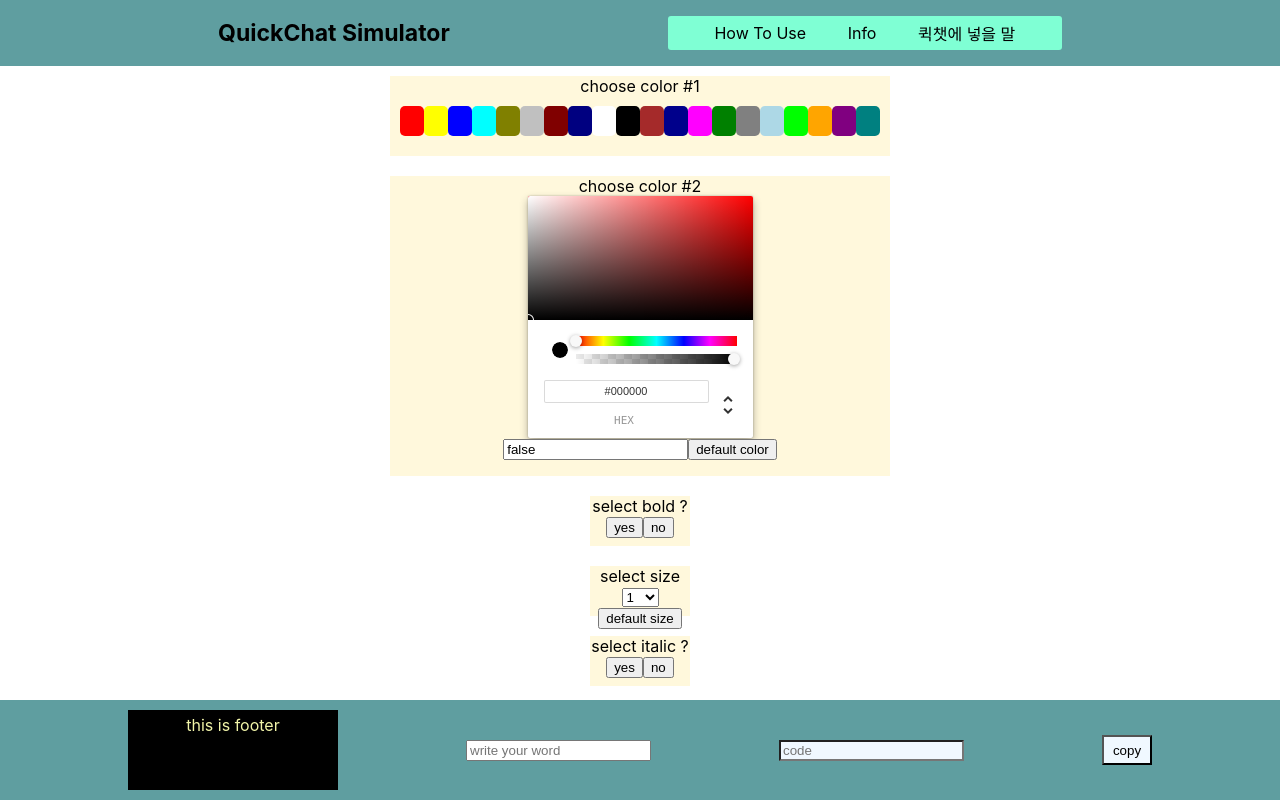
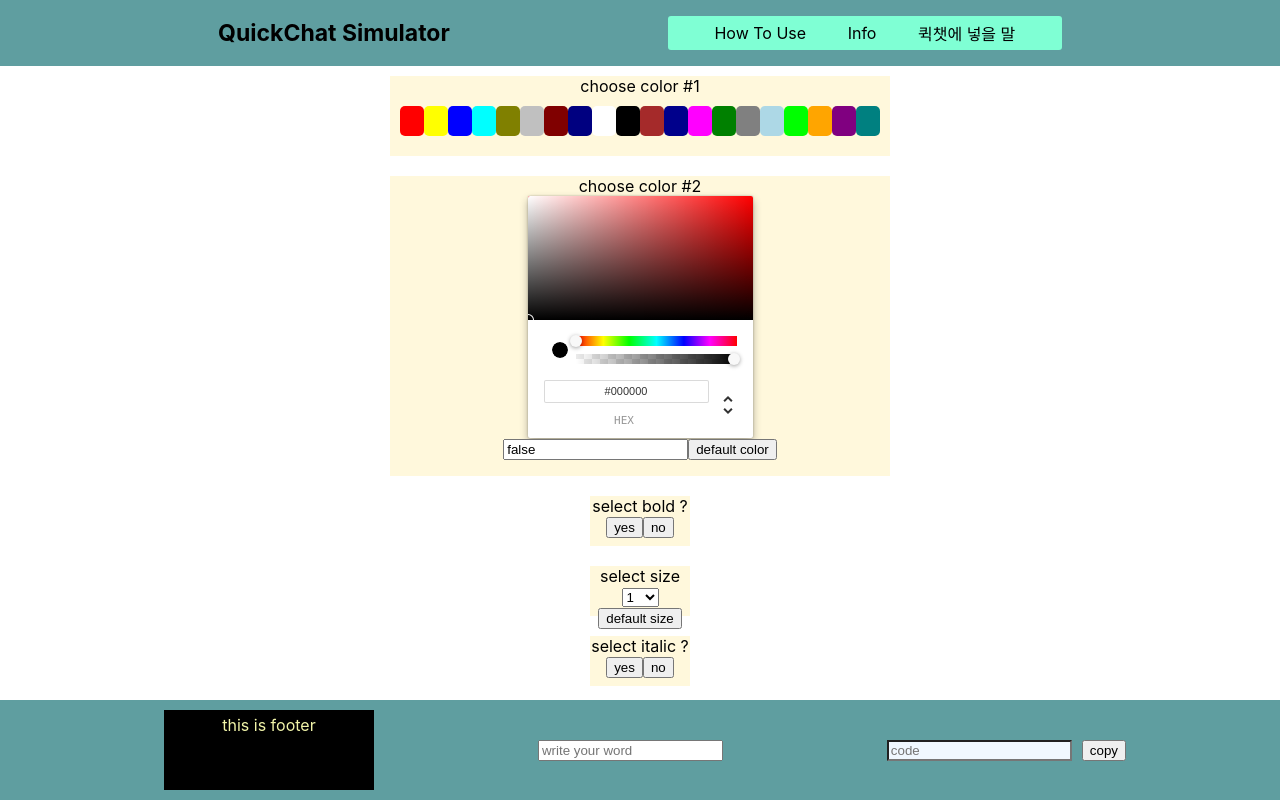
Before and after one commit to lwef/quick-chat-simulator, a React (Create React App) app: page / in a window 1280 px wide. Built offline with nearby package versions, Linux system fonts and the light colour scheme.

Commit message:
#6 make copy button

```diff
--- a/src/component/Footer.js
+++ b/src/component/Footer.js
@@ -43,21 +43,32 @@ const Footer = (data) => {
     }
     */
 
+    const handleCopy = () => {
+        try {
+            navigator.clipboard.writeText(code);
+            alert("copy success!");
+        } catch {
+            alert("copy error");
+        }
+    }
+
     return (
         <div className="footer">
             <div className="footer__show">
                 this is footer
             </div>
             <input placeholder='write your word' value={word} onChange={onChangeWord}/>
+            <div>
             <input
                 className="footer__code"
                 placeholder='code'
                 value={code} /* value={data.sendData} */
                 readOnly
             />
-            <button className="footer__copy">
+            <button onClick={handleCopy}>
                 copy
             </button>
+            </div>
         </div>
     )
 }
```
